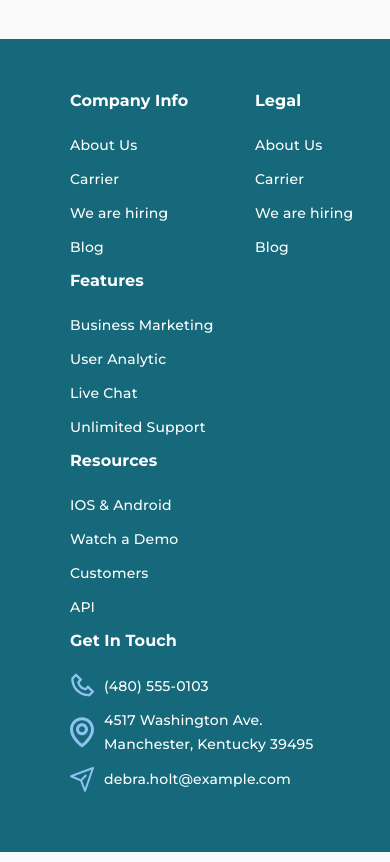
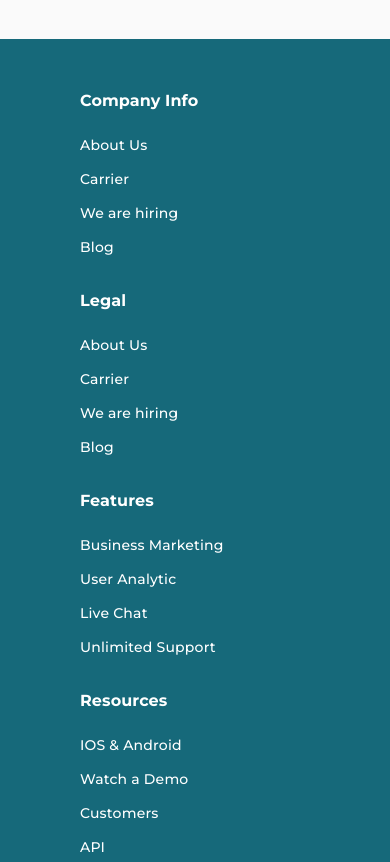
Before and after one commit to maxipy18/indicorp, a plain HTML site: page index.html in a window 390 px wide. Shown: the part 7640-8502 px from the top of the page. Drawn offline with Linux system fonts and the light colour scheme.

Commit message:
add media query footer

```diff
--- a/css/style.css
+++ b/css/style.css
@@ -896,6 +896,10 @@ input {
     }
 
     .nav__item {
-        padding-left: 50px;
+        padding-left: 60px;
+        margin-bottom: 20px;
+        flex-basis: 60%;
     }
+
+
 }
```
